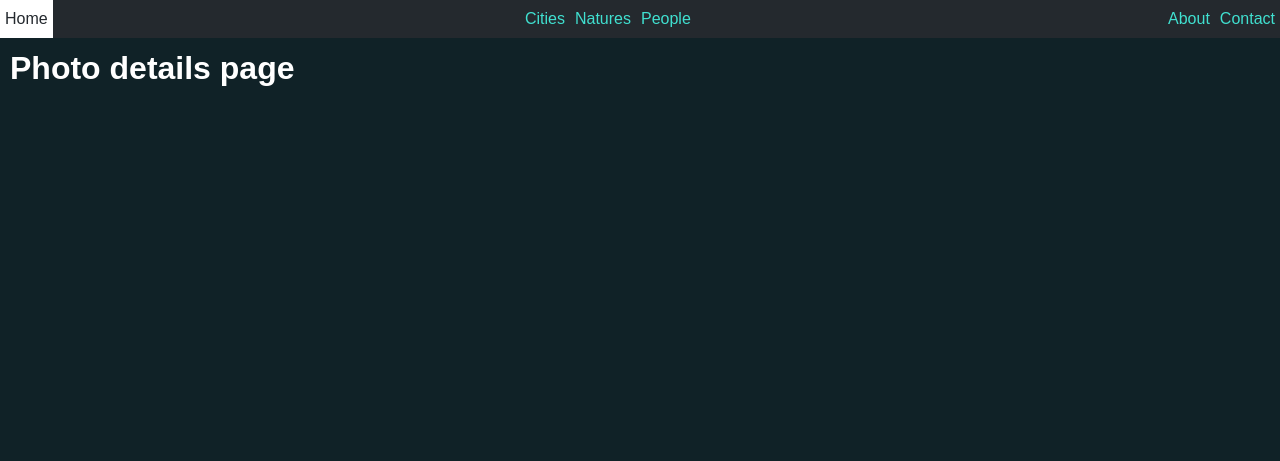
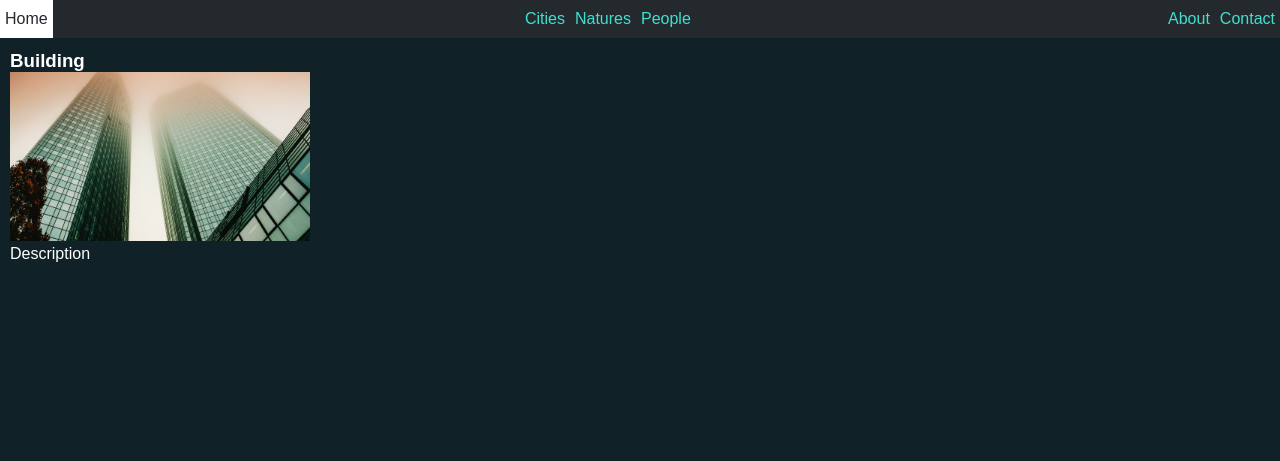
Before and after one commit to robertvari/Django-Core-1, a Django app: page /6/ in a window 1280 px wide. Shown: the top 461 px of the page. Run offline with Django 3.2, Linux system fonts and the light colour scheme; data comes from the database, SQL or seed files in the repository.

Commit message:
Photo details view

```diff
--- a/Pages/views.py
+++ b/Pages/views.py
@@ -38,7 +38,11 @@ def category_view(request, category):
 
 
 def photo_details(request, photo_id):
-    return render(request, 'photo_details.html')
+    context = {
+        "photo": Photo.objects.get(pk=photo_id)
+    }
+
+    return render(request, 'photo_details.html', context)
 
 def contact(request):
     return render(request, 'contact.html')
--- a/templates/photo_details.html
+++ b/templates/photo_details.html
@@ -3,6 +3,7 @@
 {% block title %}Photo: {{photo.name}}{% endblock title %}
 
 {% block content %}
-    <h1>Photo details page</h1>
     <h3>{{photo.name}}</h3>
+    <img src="{{photo.image.url}}" alt="" style="width:300px">
+    <p>{{photo.description}}</p>
 {% endblock content %}
```
